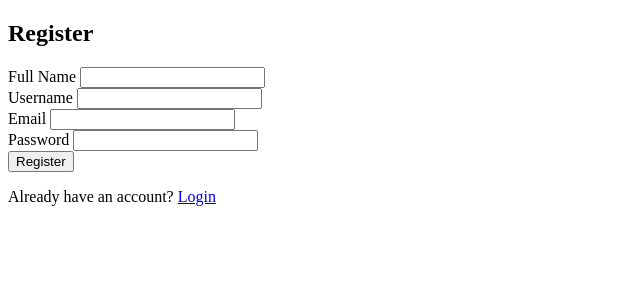
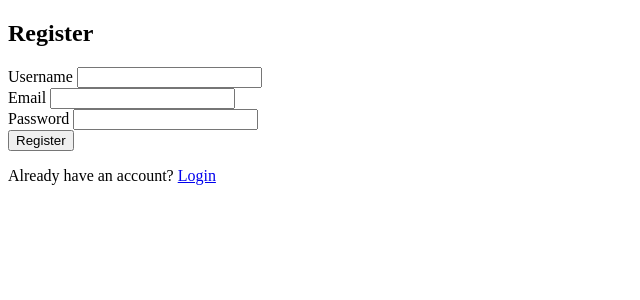
Before and after one commit to keivozazitis/instify, a Flask app: page /register in a window 1280 px wide. Shown: the top 300 px of the page, without its empty margins (0-640 px from the left). Run offline with Flask 3, Linux system fonts and the light colour scheme.

```diff
--- a/templates/register.html
+++ b/templates/register.html
@@ -8,12 +8,8 @@
 </head>
 <body>
   <div class="container">
-    <form action="/register" method="POST" class="register-form">
+    <form action="#" method="POST" class="register-form">
       <h2>Register</h2>
-      <div class="input-group">
-        <label for="fullname">Full Name</label>
-        <input type="text" id="fullname" name="fullname" required >
-      </div>
       <div class="input-group">
         <label for="username">Username</label>
         <input type="text" id="username" name="username" required>
```
